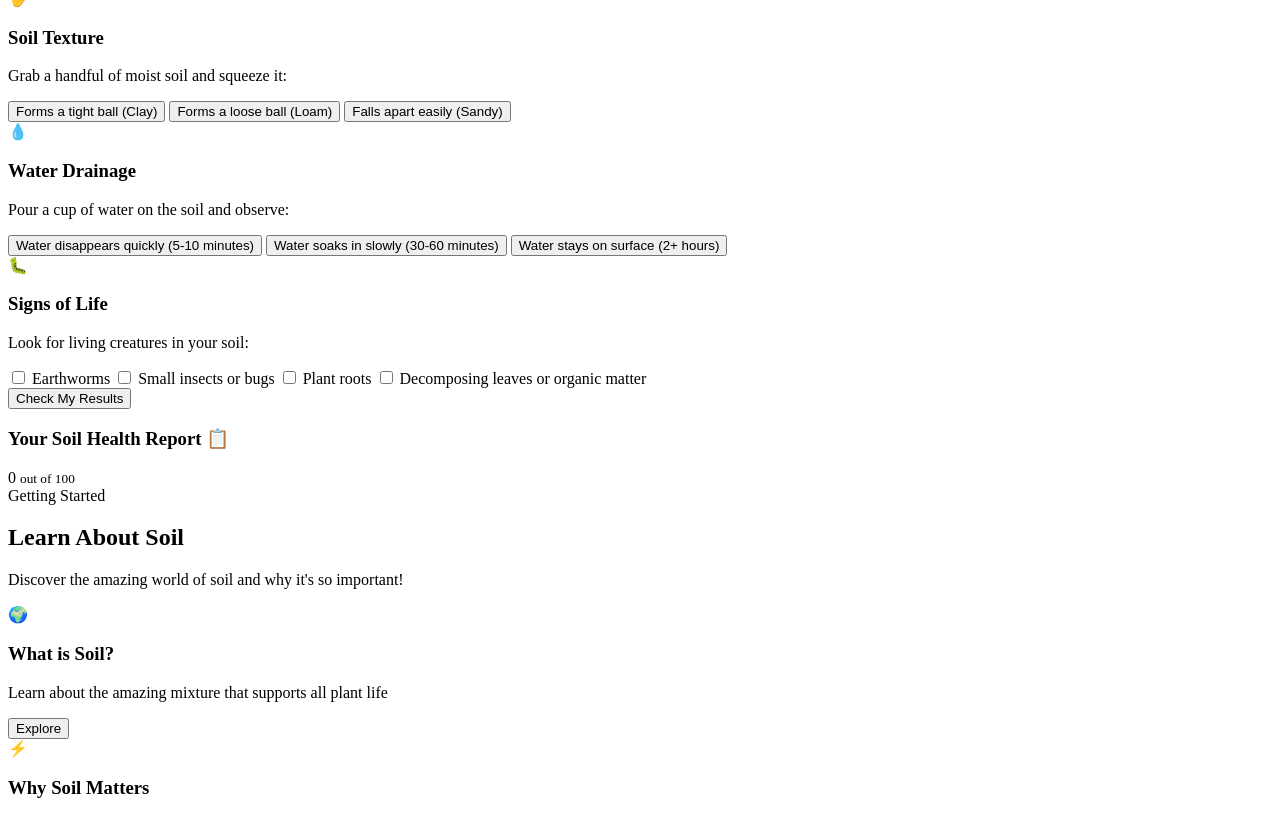
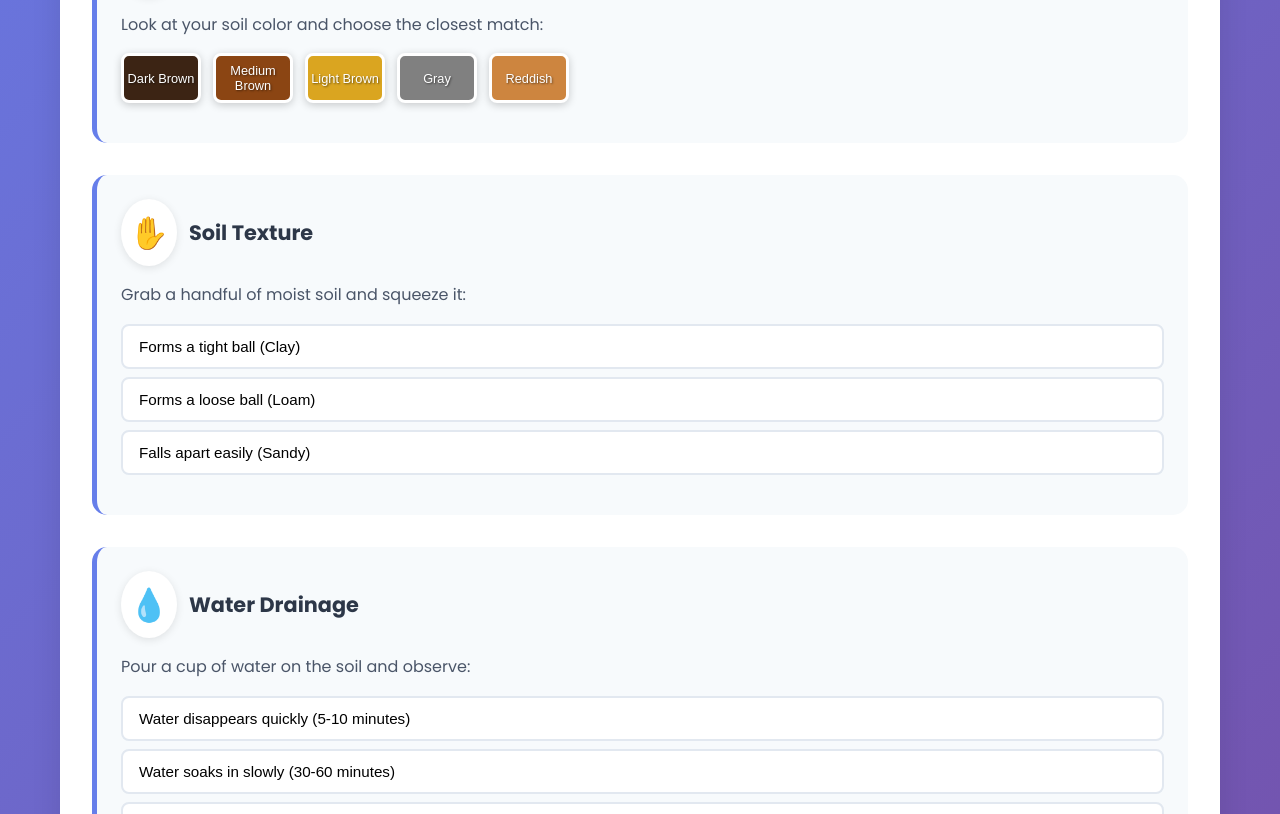
Before and after one commit to VaishnaviJaiswal-1001/Soill-Health-Monitor, a plain HTML site: page index.html in a window 1280 px wide. Shown: the part 693-1507 px from the top of the page. Drawn offline with Linux system fonts and the light colour scheme.

Commit message:
Added new paths to files

```diff
--- a/index.html
+++ b/index.html
@@ -4,7 +4,7 @@
     <meta charset="UTF-8">
     <meta name="viewport" content="width=device-width, initial-scale=1.0">
     <title>Soil Health Monitor - Learn & Grow</title>
-    <link rel="stylesheet" href="try.css">
+    <link rel="stylesheet" href="style.css">
     <link href="https://fonts.googleapis.com/css2?family=Poppins:wght@300;400;500;600;700&display=swap" rel="stylesheet">
 </head>
 <body>
@@ -326,6 +326,6 @@
         </div>
     </div>
 
-    <script src="/try.js"></script>
+    <script src="script.js"></script>
 </body>
 </html>
```
